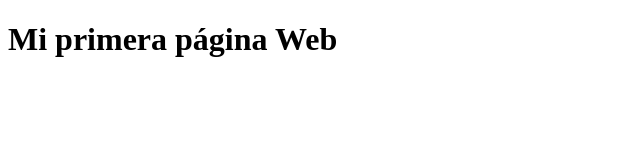
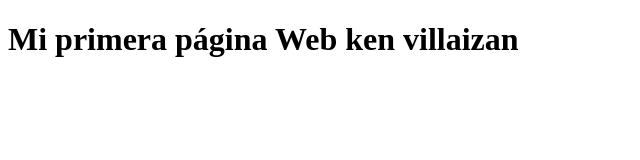
Before and after one commit to KENVILLAIZAN/ken_certus.github.io, a plain HTML site: page index.html in a window 1280 px wide. Shown: the whole page, without its empty margins (0-640 px from the left). Drawn offline with Linux system fonts and the light colour scheme.

Commit message:
CAMBIO 1

```diff
--- a/index.html
+++ b/index.html
@@ -6,6 +6,6 @@
 	<title></title>
 </head>
 <body>
-<h1>Mi primera página Web</h1>
+<h1>Mi primera página Web ken villaizan</h1>
 </body>
 </html>
```
